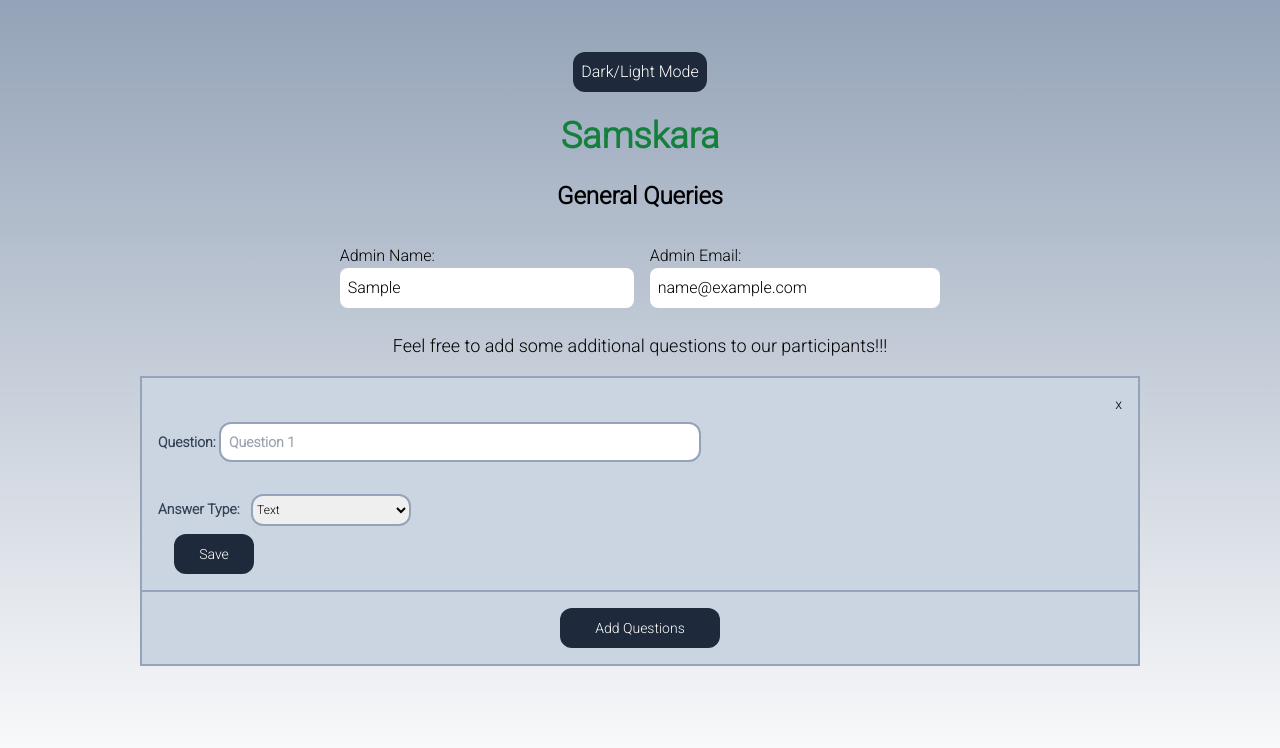
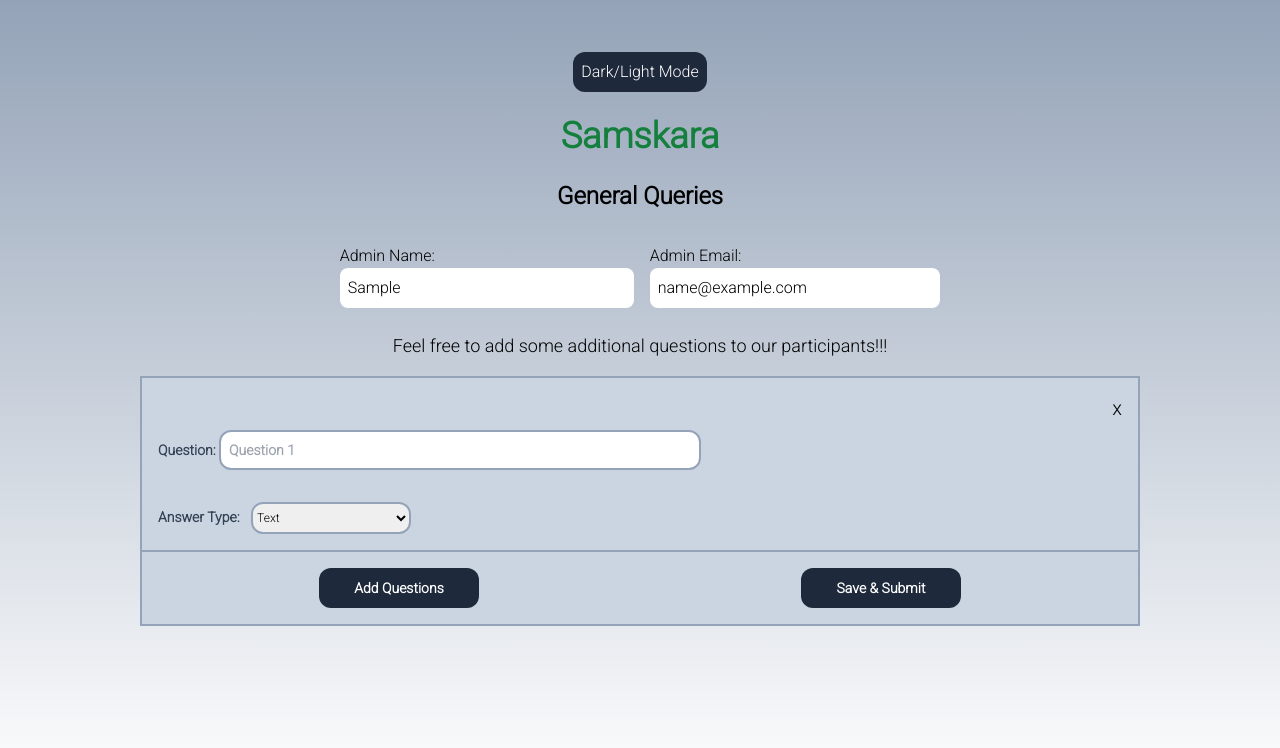
Before and after one commit to nikhilpadiyath/dragndrop-form, a Next.js app: page / in a window 1280 px wide. Both pictures are taken after typing "Sample", "name@example.com" into the empty fields and a click on the button "Add your questions". Shown: the top 748 px of the page. Built offline with nearby package versions, Linux system fonts and the light colour scheme.

Commit message:
Improvement made in question section

```diff
--- a/src/app/components/OptionsPanel.js
+++ b/src/app/components/OptionsPanel.js
@@ -37,7 +37,7 @@ const handleOptions = (e) => {
 
 
   return (
-    <div className="flex flex-wrap mt-4">
+    <div className="flex flex-wrap">
 
     <label htmlFor="options" className="mt-3  text-slate-700 font-semibold">Options:  </label>
 
--- a/src/app/components/QuestionForm.js
+++ b/src/app/components/QuestionForm.js
@@ -3,13 +3,12 @@ import { useSortable } from '@dnd-kit/sortable'
 import { useState } from 'react'
 import OptionsPanel from './OptionsPanel'
 
-const QuestionForm = ({index, addDiv,handleClick, options, handleDelete, updateQuestionList}) => {
+const QuestionForm = ({index, addDiv,setAddDiv, options, handleDelete, setHidePanel,updateQuestionList}) => {
 
   const [tagList,setTagList] = useState([])
   const [question, setQuestion] = useState({query:"", optionTags: null,})
   const [value,setValue] = useState('')
   const [showOptions, setShowOptions] = useState(false)
-  const [isButtonDisabled, setIsButtonDisabled] = useState(false)
 
 
    const { attributes,
@@ -30,7 +29,7 @@ const QuestionForm = ({index, addDiv,handleClick, options, handleDelete, updateQ
     if(isDragging){
       return <div ref={setNodeRef}
                   style={style}
-                  className="w-5/6 h-3/4 p-4 m-2 bg-slate-300 touch-none opacity-60 border-2 border-rose-700 rounded-xl text-sm dark:text-slate-800"
+                  className="w-5/6 h-3/4 p-4 m-2 bg-slate-300 touch-none opacity-60 border-2 border-slate-700 rounded-xl text-sm dark:text-slate-800"
                   ></div>
     }
 
@@ -48,15 +47,15 @@ const getQuestion =()=> {
   } else {
   updateTagList(tagList)
     updateQuestionList({query,optionTags: tagList})
-    setIsButtonDisabled(true)
   }
+  setAddDiv([...addDiv, {divs:"", id:Math.floor(Math.random() * 100)}])
 }
 
 //For handling dropdown list
 function handleSelect(e,index){
    setValue(e.target.value)
 
-      if(e.target.value === '3' || e.target.value === '4' || e.target.value === '5'){
+      if(e.target.value === '2' || e.target.value === '3' || e.target.value === '4'){
         setShowOptions(true)
       } else {
         setShowOptions(false)
@@ -68,6 +67,11 @@ function handleSelect(e,index){
     let tagArray = [...tagList, input]
     setTagList(tagArray)
     setQuestion({...question, optionTags: tagList})
+  }
+
+  const handleSubmit =()=> {
+    getQuestion()
+    setHidePanel(true)
   }
 
  return (
@@ -83,7 +87,7 @@ function handleSelect(e,index){
          className="w-full p-4 border-2 border-slate-400 bg-slate-300 dark:bg-slate-700 hover:bg-slate-400 hover:border-2 hover:border-slate-600 hover:rounded-xl text-sm dark:text-white touch-none"
          >
         <div className="sm:flex sm:flex-col">
-        <div className="flex flex-row justify-end dark:text-white hover:text-red-600 hover:text-bold">
+        <div className="flex flex-row text-xl sm:text-base justify-end dark:text-white hover:text-red-600 hover:text-bold">
         <button type="button" onClick={() => handleDelete(index)}>x</button>
         </div>
         <label htmlFor="question" className=" text-slate-700 dark:text-slate-200 font-semibold">Question:  </label>
@@ -98,6 +102,12 @@ function handleSelect(e,index){
               </div>
           <div className="flex space-between mt-4 flex-col">
           <div>
+
+        {showOptions && (
+        <OptionsPanel updateTagList={updateTagList} />
+
+        )}
+
         <label className="mt-3  text-slate-700 dark:text-slate-200 font-semibold" htmlFor="data-type">Answer Type:  </label>
 
         <select className="h-8 ml-2 mt-4 sm:w-50 sm:h-8 text-xs border-2 border-slate-400 dark:border-2 dark:border-slate-400 dark:bg-slate-600 dark:text-white rounded-xl w-40 focus:outline-none focus:ring focus:ring-slate-600" name="data-type" id="data-type" onChange={handleSelect}>
@@ -107,22 +117,19 @@ function handleSelect(e,index){
             ))}
         </select>
         </div>
-        {showOptions && (
-        <OptionsPanel updateTagList={updateTagList} />
-
-        )}
         </div>
-        <button type="button" onClick={getQuestion} className="bg-slate-800 mt-2 rounded-xl h-10 sm:h-6 w-20 ml-4 sm:mt-4 text-bold text-white text-sm sm:text-center hover:border-2 hover:ring-slate-600 disabled:hover:none disabled:bg-slate-500" disabled={isButtonDisabled}>Save</button>
-
         </div>
         {addDiv.length-1 === index &&
         (
-        <div className="flex justify-center w-full p-4  h-15 border-t-0 border-2 border-slate-400 dark:border-2 dark:border-slate-400 bg-slate-300 dark:bg-slate-700 hover:bg-slate-400 hover:border-2 hover:border-slate-600 hover:rounded-xl text-sm dark:text-white touch-none"
+        <div className="flex justify-around w-full p-4 font-semibold h-15 border-t-0 border-2 border-slate-400 dark:border-2 dark:border-slate-400 bg-slate-300 dark:bg-slate-700 hover:bg-slate-400 hover:border-2 hover:border-slate-600 hover:rounded-xl text-sm dark:text-white touch-none"
          >
        <button type='button'
                   className="bg-slate-800 rounded-xl h-10 w-40 sm:h-8 sm:text-sm sm:w-30 text-bold text-white text-sm sm:text-center hover:border-2 hover:ring-slate-600"
-                  onClick={handleClick}
-         >Add Questions</button>
+                  onClick={getQuestion}
+                  >Add Questions</button>
+
+        <button type="button" onClick= {handleSubmit} className="bg-slate-800 rounded-xl h-10 w-40 sm:h-8 sm:text-sm sm:w-30 text-bold text-white text-sm sm:text-center hover:border-2 hover:ring-slate-600">Save & Submit</button>
+
         </div> )}
         </div>
   )
--- a/src/app/components/QuestionsOverview.js
+++ b/src/app/components/QuestionsOverview.js
@@ -13,7 +13,8 @@ return (
       <h1 className="text-3xl sm:text-2xl my-2">Questions</h1>
       <label className="sm:text-sm" htmlFor="participantName">Name:</label>
       <input className= "w-1/2 sm:w-3/4 border-2 sm:h-6 border-slate-200 rounded text-slate-800 ml-2 mb-4"type="text" name="participant" disabled></input>
-      <p className="w-3/4 sm:text-sm sm:h-8 sm:p-2 text-slate-300 bg-slate-700 border-2 border:slate-900 dark:border-slate-200 rounded-3xl p-4">What is your age group?</p>
+      <div className="border-2 border-slate-200 rounded p-2">
+      <p className="w-3/4 sm:text-sm sm:h-8 sm:p-2 mt-2 text-slate-300 bg-slate-700 border-2 border:slate-900 dark:border-slate-200 rounded-3xl p-4">What is your age group?</p>
       <div className="flex sm:text-sm">
       <input type="radio" name="age-group" />
       <label htmlFor="18-35" className="m-4">18-35</label>
@@ -22,32 +23,37 @@ return (
       <input type="radio" name="age-group" />
       <label htmlFor="50+" className="m-4">50+</label>
       </div>
+      </div>
 
     {qList.optionTags === null ?
 
       (<ul>
         {qList.map((item,index) =>  (
           <>
-        <li className=" w-3/4 sm:text-sm sm:h-8 sm:p-2 text-slate-300 bg-slate-700 border-2 border:slate-900 dark:border-slate-200 rounded-3xl p-4"
+          <div className="border-2 border-slate-200 rounded p-2">
+        <li className=" w-3/4 sm:text-sm sm:h-8 sm:p-2 mt-2 text-slate-300 bg-slate-700 border-2 border:slate-900 dark:border-slate-200 rounded-3xl p-4"
             key={index}>{item.query}</li>
          <input className= "w-3/4 mt-4 mb-8 border-2 border-slate-200 rounded text-slate-800"
                 type="text"
                 name="answer"
                 placeholder="Your answer here"
                 ></input>
+         </div>
          </>
         ))}
         </ul>) :
       (<ul>
         {qList.map((item,index) => (
           <>
-        <li className=" w-3/4 sm:text-sm sm:h-8 sm:p-2 text-slate-300 bg-slate-700 border-2 border:slate-900 dark:border-slate-200 rounded-3xl p-4"
-            key={item.query}>{item.query}</li>
+          <div className="border-2 border-slate-200 rounded p-2">
+        <li className=" w-3/4 sm:text-sm sm:h-8 sm:p-2 mt-2 text-slate-300 bg-slate-700 border-2 border:slate-900 dark:border-slate-200 rounded-3xl p-4"
+            key={index}>{item.query}</li>
          {item.optionTags?.map((tag,tagIndex) => (
           <>
          <input className= "my-4 sm:text-sm" type="checkbox" name="answer" key={tagIndex}></input>
          <label htmlFor="options" className="m-4 sm:text-sm">{tag}</label>
          </>))}
+         </div>
          </>
         ))}
          </ul>
--- a/src/app/page.js
+++ b/src/app/page.js
@@ -46,10 +46,9 @@ export default function Home() {
 
   const options = [
     {label:"Text", value: 1},
-    {label:"Number", value: 2},
-    {label:"Checkbox", value: 3},
-    {label:"Single-select", value: 4},
-    {label:"Multiple-select",value: 5}
+    {label:"Checkbox", value: 2},
+    {label:"Single-select", value: 3},
+    {label:"Multiple-select",value: 4}
   ]
 
 
@@ -74,11 +73,11 @@ export default function Home() {
 
 
      //For creating new question fields
-  function handleClick(){
+ // function handleClick(){
 
-    setAddDiv([...addDiv, {divs:"", id:Math.floor(Math.random() * 100)}])
+    //setAddDiv([...addDiv, {divs:"", id:Math.floor(Math.random() * 100)}])
 
-    }
+    //}
 
     //To show the question panel
     function handleFirst(){
@@ -100,11 +99,6 @@ export default function Home() {
     setShowDiv(true)
    }
   }
-
-  const handleSubmit =()=> {
-    setHidePanel(true)
-  }
-
 
 
     //*.........Drag and Drop functions............*
@@ -186,9 +180,10 @@ export default function Home() {
        <QuestionForm key={addDiv[index].id}
                      index={index}
                      addDiv={addDiv}
-                     handleClick= {handleClick}
+                     setAddDiv={setAddDiv}
                      options= {options}
                      handleDelete={handleDelete}
+                     setHidePanel ={setHidePanel}
                      updateQuestionList = {(query) => updateQuestionList(query)}
        />
 
@@ -199,16 +194,13 @@ export default function Home() {
        </SortableContext>
        </div>
 
-    {qList.length !==0 &&(
-        <button type="button" onClick= {handleSubmit} className="bg-slate-800 rounded-xl h-10 sm:h-6 w-20 mt-4 sm:mt-2 text-bold text-white text-sm sm:text-center hover:border-2 hover:ring-slate-600">Submit</button>
-        )}
 
       </div>
       <div className={hidePanel ? "": "hidden"}>
         <QuestionOverview name={name}
                           email={email}
                           darkMode={darkMode}
-                          qList={qList}
+                          qList = {qList}
                           hidePanel={hidePanel}
                           setHidePanel= {setHidePanel}
                           />
```
